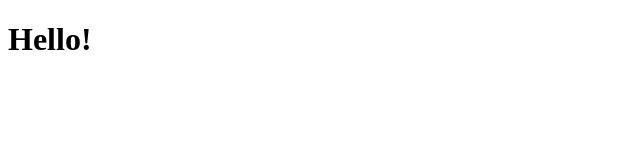
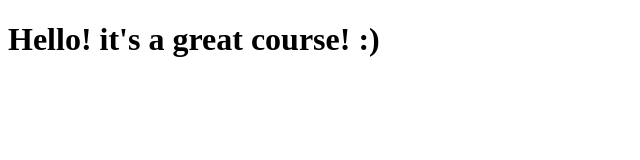
Before and after one commit to joaofnunes/coursera-test, a plain HTML site: page site/index.html in a window 1280 px wide. Shown: the whole page, without its empty margins (0-640 px from the left). Drawn offline with Linux system fonts and the light colour scheme.

Commit message:
new update...

```diff
--- a/site/index.html
+++ b/site/index.html
@@ -4,6 +4,6 @@
 	<title>Hello!</title>
 </head>
 <body>
-<h1>Hello!</h1>
+<h1>Hello! it's a great course! :)</h1>
 </body>
 </html>
```
